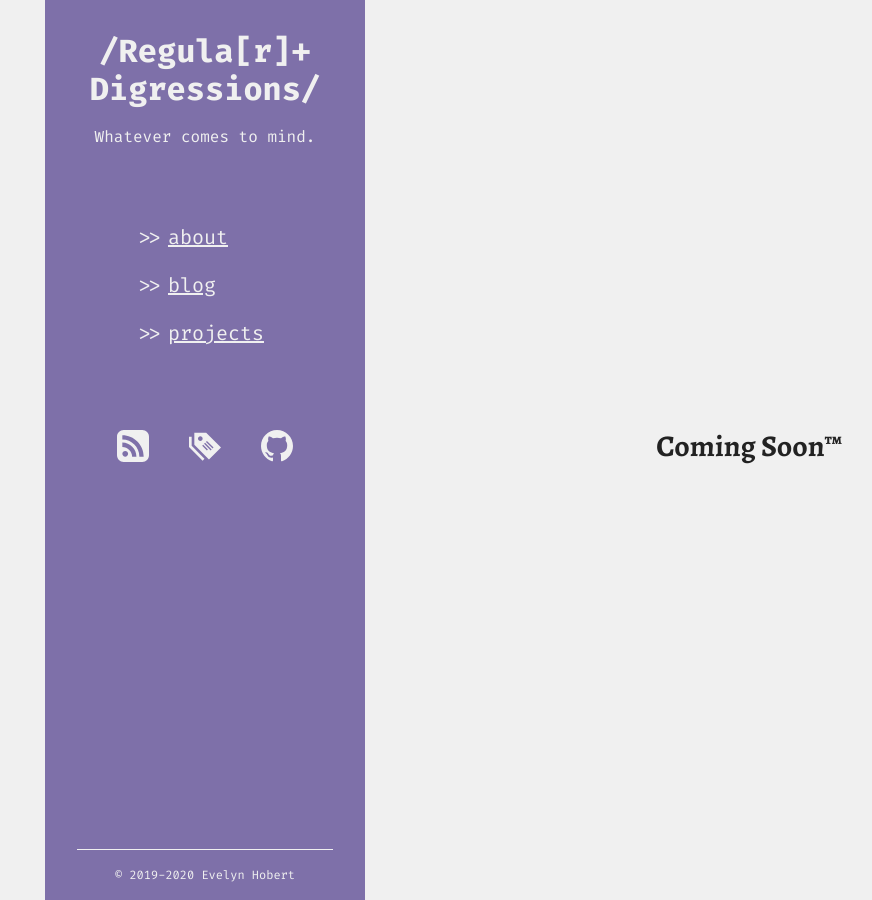
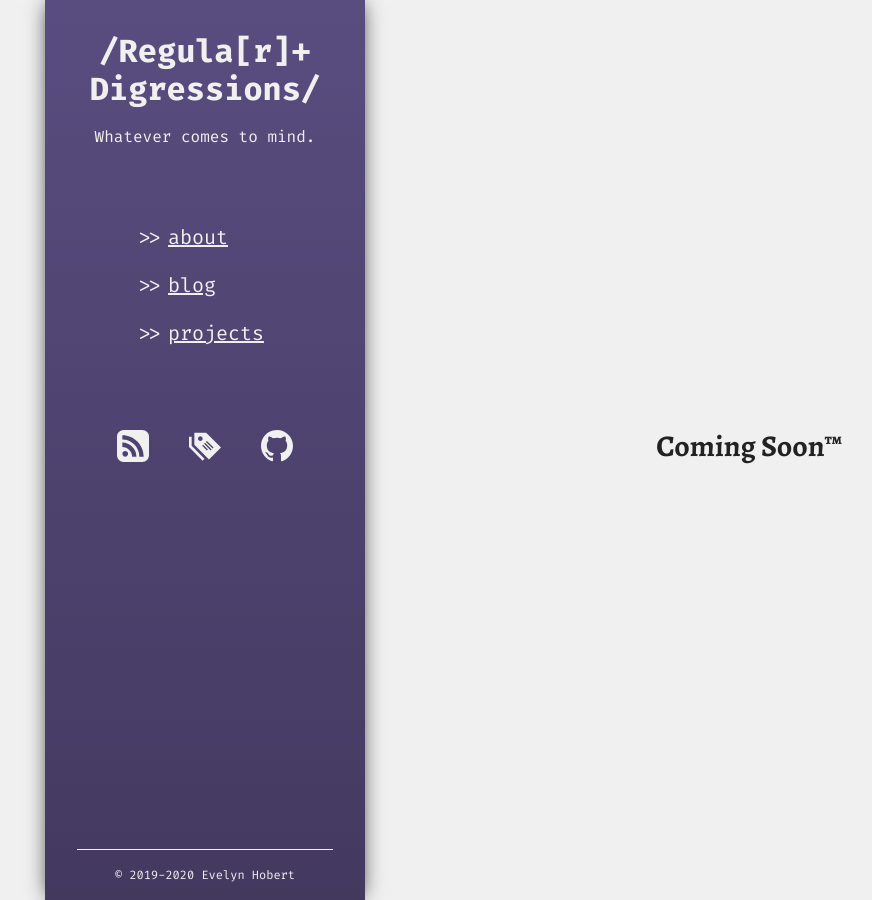
Before and after one commit to Evelyn-H/regulardigressions.com, a Jekyll site: the page built from index.md, in a window 1280 px wide. Shown: the whole page, without its empty margins (51-923 px from the left). Built offline with Jekyll 4.4.1, drawn with Linux system fonts in a browser that asks for light colours.

Commit message:
More stylish header/sidebar

```diff
--- a/_sass/main.scss
+++ b/_sass/main.scss
@@ -155,7 +155,11 @@ div.highlighter-rouge pre {
 // }
 
 #main-header {
-    background: $primary;
+//     background: $primary;
+    background: hsla(255, 25%, 30%, 1); // backup
+    background: linear-gradient(0deg, hsla(255, 25%, 30%, 1), hsla(255, 25%, 40%, 1));
+    box-shadow: 0 0 1.25rem -0.25rem $dark;
+
     font-family: $monospace;
     color: $light;
 
```
